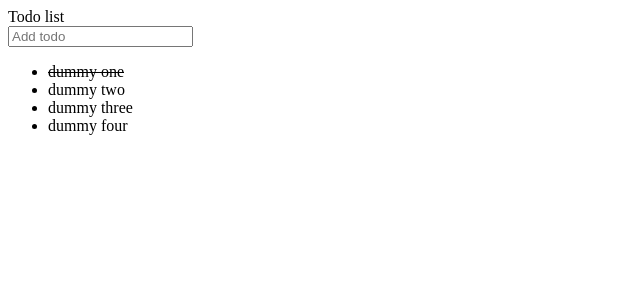
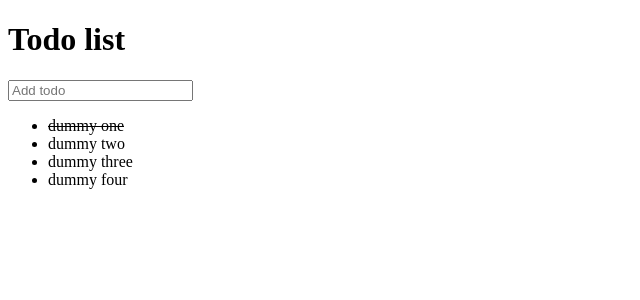
Before and after one commit to mfeiring/todo-redux, a React app: page / in a window 1280 px wide. Shown: the top 300 px of the page, without its empty margins (0-640 px from the left). Built offline with nearby package versions, Linux system fonts and the light colour scheme.

Commit message:
Move AddTodo from TodoList to App

```diff
--- a/src/App.jsx
+++ b/src/App.jsx
@@ -1,10 +1,13 @@
 import React, { Component } from 'react';
 import TodoList from './TodoList';
+import AddTodo from './AddTodo';
 
 class App extends Component {
   render() {
     return (
-      <div>Todo list
+      <div className="todo-container">
+        <h1>Todo list</h1>
+        <AddTodo />
         <TodoList />
       </div>
     );
--- a/src/TodoList.jsx
+++ b/src/TodoList.jsx
@@ -9,8 +9,6 @@ class TodoList extends Component {
     const { todos, toggleTodo } = this.props;
 
     return (
-      <div className="todo-container">
-        <AddTodo />
       <ul className="todo-list">
         {todos.map(todo => (
           <li key={todo.get('id')}
@@ -20,7 +18,6 @@ class TodoList extends Component {
           </li>
         ))}
       </ul>
-      </div>
     );
   }
 }
```
Lines whose indentation alone changed are shown as unchanged.
